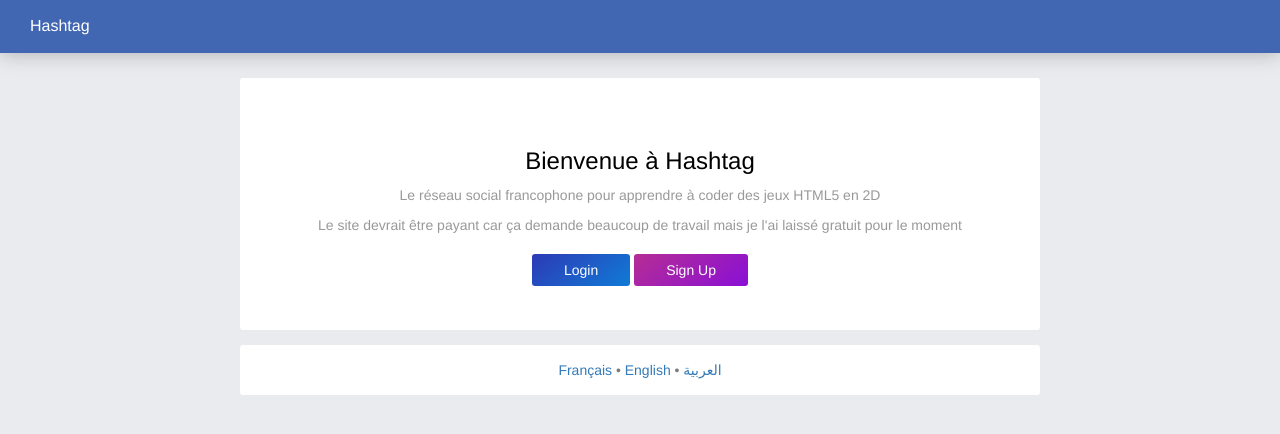
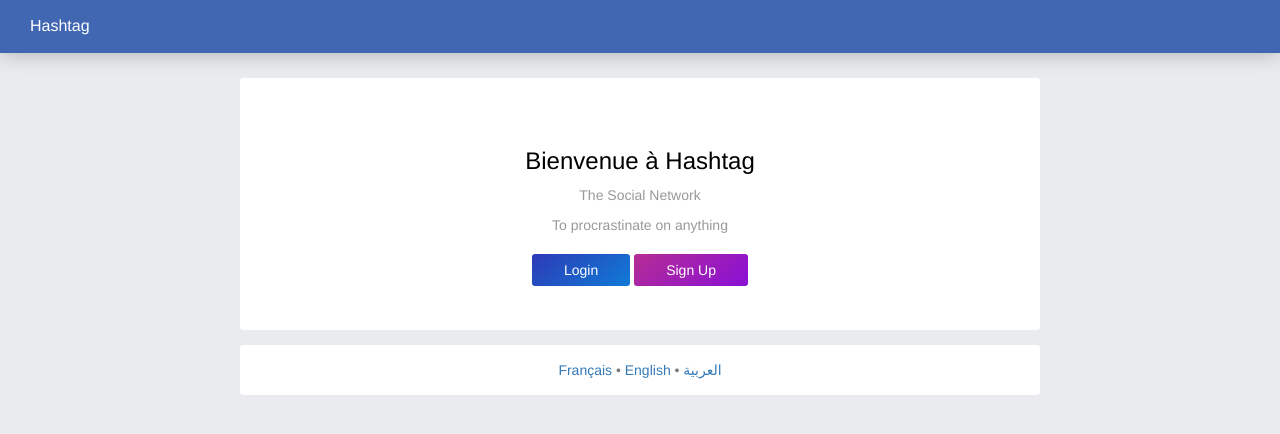
Before and after one commit to nazimboudeffa/hashtag, a PHP site: page /index.php?lang=1 in a window 1280 px wide. Shown: the top 434 px of the page. Run offline with PHP 8.4, Linux system fonts and the light colour scheme; data that the repository does not hold is empty; some libraries are stand-ins or nearby versions.

Commit message:
Modified site titles

```diff
--- a/index.php
+++ b/index.php
@@ -38,8 +38,8 @@ include_once $path."langs/set_lang.php";
         <!--============[ main contains ]============-->
         <div class="login_signup_box">
         <h3 align="center"><? echo lang('welcome_to'); ?> Hashtag</h3>
-        <p align="center" style="color: #999; margin-bottom: 10px;">Le réseau social francophone pour apprendre à coder des jeux HTML5 en 2D</p>
-        <p align="center" style="color: #999; margin-bottom: 25px;">Le site devrait être payant car ça demande beaucoup de travail mais je l'ai laissé gratuit pour le moment</p>
+        <p align="center" style="color: #999; margin-bottom: 10px;">The Social Network</p>
+        <p align="center" style="color: #999; margin-bottom: 25px;">To procrastinate on anything</p>
 
         <div align="center">
           <a href="login" class="login_signup_btn1"><? echo lang('login'); ?></a>
```
